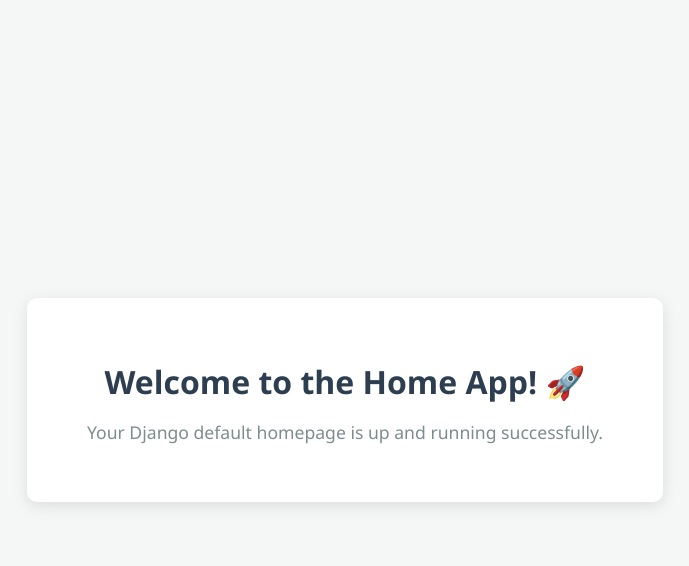
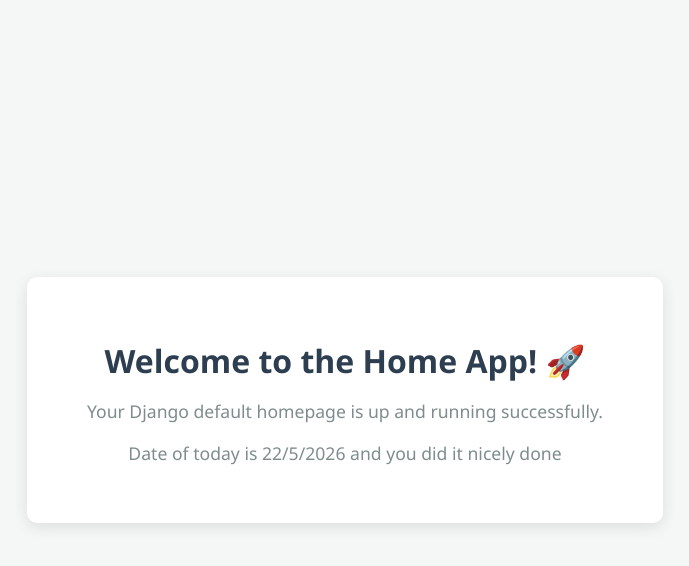
Before and after one commit to syacode/Secure-Pipeline, a Django app: page / in a window 1280 px wide. Shown: the top 566 px of the page, without its empty margins (295-984 px from the left). Run offline with Django 4.2, Linux system fonts and the light colour scheme.

Commit message:
testing CICDs

```diff
--- a/Website/Home/templates/Home/index.html
+++ b/Website/Home/templates/Home/index.html
@@ -35,6 +35,8 @@
     <div class="welcome-card">
         <h1>Welcome to the Home App! 🚀</h1>
         <p>Your Django default homepage is up and running successfully.</p>
+
+    <p>Date of today is 22/5/2026 and you did it nicely done <p>
     </div>
 </body>
 </html>
```
